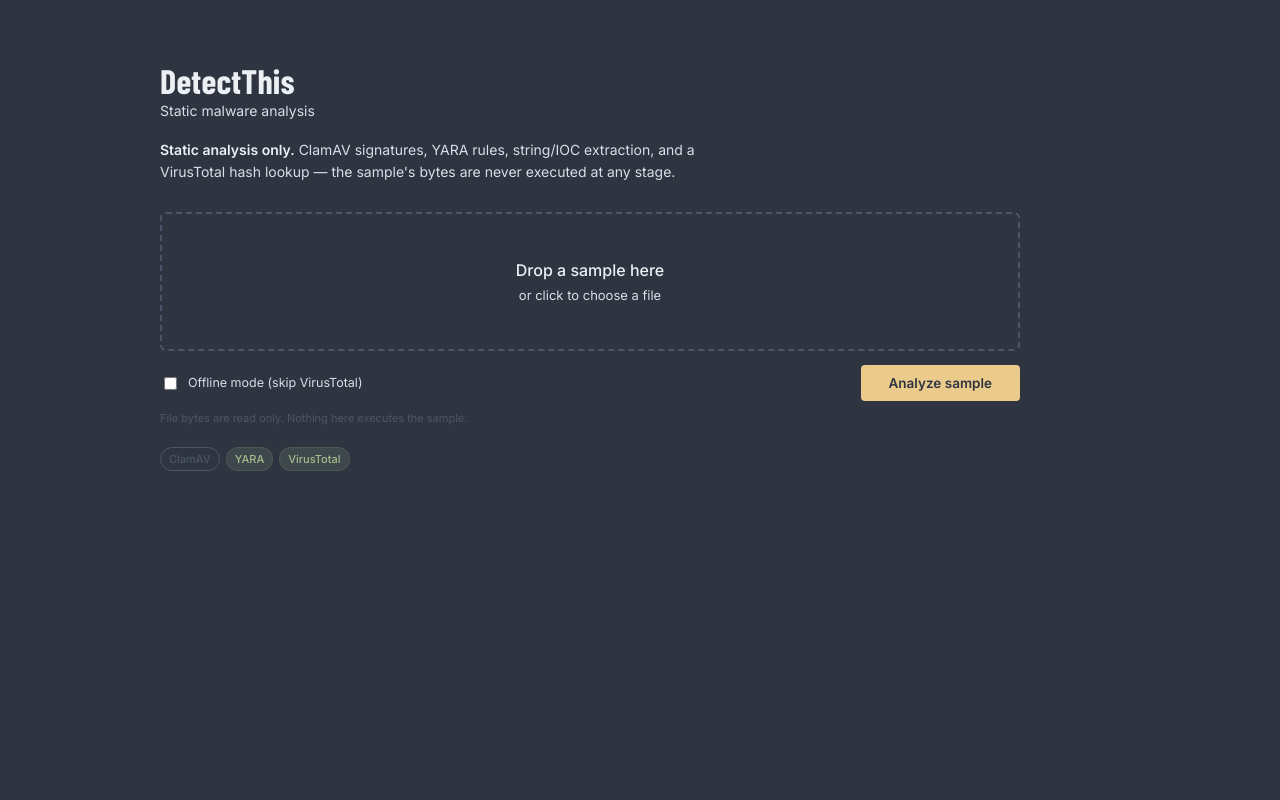
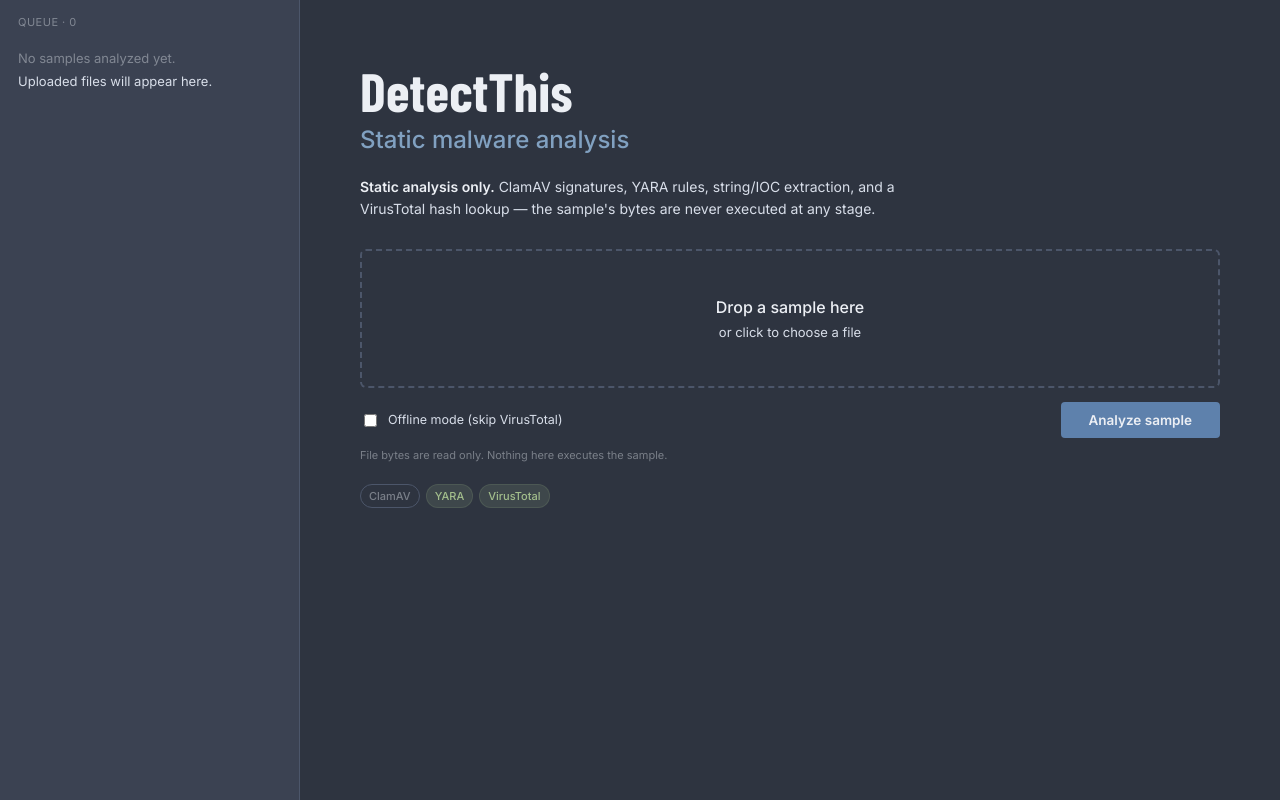
Before and after one commit to CT-66/DetectThis, a Flask app: page / in a window 1280 px wide. Run offline with Flask 3, Linux system fonts and the light colour scheme.

Commit message:
fixed css styles

```diff
--- a/static/style.css
+++ b/static/style.css
@@ -1,5 +1,4 @@
 :root {
-  /*Nord palette*/
   /* Polar Night (backgrounds) */
   --bg: #2e3440; /* nord0 */
   --panel: #3b4252; /* nord1 */
@@ -9,9 +8,9 @@
   /* Snow Storm (text) */
   --text: #eceff4; /* nord6 */
   --muted: #d8dee9; /* nord4 */
-  --muted-2: #4c566a; /* nord3 */
+  --muted-2: rgba(236, 239, 244, 0.4);
 
-  /* Aurora (accents) */
+  /* Aurora (accents) -- dim variants are the same color at low alpha, not a new hue */
   --amber: #ebcb8b; /* nord13 */
   --amber-dim: rgba(235, 203, 139, 0.14);
   --red: #bf616a; /* nord11 */
@@ -21,7 +20,8 @@
 
   /* Frost (info / secondary accents) */
   --steel: #81a1c1; /* nord9 */
-  --on-accent: #2e3440; /* nord0 */
+  --accent: #5e81ac; /* nord10 */
+  --accent-dim: rgba(94, 129, 172, 0.08);
 
   --font-head: "Barlow Condensed", sans-serif;
   --font-body: "Inter", -apple-system, sans-serif;
@@ -76,17 +76,15 @@ h2 {
   height: 100vh;
   position: sticky;
   top: 0;
-  transition:
-    width 0.15s ease,
-    opacity 0.15s ease;
-  overflow: hidden;
 }
-.rail.rail-collapsed {
-  width: 0;
-  min-width: 0;
-  border-right: none;
-  opacity: 0;
-  padding: 0;
+
+.queue-empty {
+  padding: 10px 18px;
+  color: var(--muted-2);
+}
+.queue-empty p {
+  margin: 0 0 4px;
+  font-size: 13px;
 }
 
 .rail-back {
@@ -98,7 +96,7 @@ h2 {
   margin-bottom: 16px;
 }
 .rail-back:hover {
-  color: var(--amber);
+  color: var(--accent);
 }
 .status-row {
   display: flex;
@@ -141,8 +139,8 @@ h2 {
 }
 .dropzone:hover,
 .dropzone.drag-over {
-  border-color: var(--amber);
-  background: rgba(232, 163, 61, 0.06);
+  border-color: var(--accent);
+  background: var(--accent-dim);
 }
 .dz-title {
   font-size: 13px;
@@ -162,13 +160,13 @@ h2 {
   margin: 12px 0;
 }
 .mode-toggle input {
-  accent-color: var(--amber);
+  accent-color: var(--accent);
 }
 
 .btn-primary {
   width: 100%;
-  background: var(--amber);
-  color: var(--on-accent);
+  background: var(--accent);
+  color: var(--text);
   border: none;
   font-family: var(--font-body);
   font-weight: 600;
@@ -218,7 +216,7 @@ h2 {
 }
 .queue-item.is-active {
   background: var(--panel-2);
-  border-left-color: var(--amber);
+  border-left-color: var(--accent);
 }
 .q-stripe {
   width: 3px;
@@ -272,21 +270,23 @@ h2 {
 }
 .hero-title {
   font-family: var(--font-head);
-  font-size: 34px;
+  font-size: 54px;
   font-weight: 700;
   line-height: 1;
   margin: 0;
+  color: var(--text);
 }
 .hero-subtitle {
-  color: var(--muted);
-  font-size: 14px;
-  margin: 2px 0 0;
+  color: var(--steel);
+  font-size: 24px;
+  font-weight: 500;
+  margin: 4px 0 0;
 }
 .hero-summary {
   color: var(--muted);
   font-size: 14px;
   line-height: 1.6;
-  margin: 0 0 28px;
+  margin: 14px 0 28px;
   max-width: 540px;
 }
 .hero-summary strong {
@@ -549,8 +549,8 @@ h2 {
   border-color: var(--muted-2);
 }
 .dl-menu[open] summary {
-  color: var(--amber);
-  border-color: var(--amber);
+  color: var(--accent);
+  border-color: var(--accent);
 }
 .dl-menu-body {
   position: absolute;
@@ -575,7 +575,7 @@ h2 {
 }
 .dl-menu-body a:hover {
   background: var(--panel);
-  color: var(--amber);
+  color: var(--accent);
 }
 
 .panel-escalate {
@@ -740,12 +740,12 @@ h2 {
 }
 .dl-link {
   font-size: 13px;
-  color: var(--amber);
+  color: var(--accent);
   text-decoration: none;
   border-bottom: 1px solid transparent;
 }
 .dl-link:hover {
-  border-bottom-color: var(--amber);
+  border-bottom-color: var(--accent);
 }
 
 .detect-list,
@@ -943,7 +943,7 @@ details summary {
 }
 .tech-details summary::before {
   content: "▸ ";
-  color: var(--amber);
+  color: var(--accent);
 }
 .tech-details[open] summary::before {
   content: "▾ ";
--- a/templates/layout.html
+++ b/templates/layout.html
@@ -19,7 +19,7 @@
   </head>
   <body>
     <div class="shell">
-      <aside class="rail {{ '' if reports else 'rail-collapsed' }}">
+      <aside class="rail">
         <div class="queue">
           {% if stem is defined %}
           <a class="rail-back" href="{{ url_for('index') }}"
@@ -27,6 +27,7 @@
           >
           {% endif %}
           <div class="queue-head">Queue &middot; {{ reports|length }}</div>
+          {% if reports %}
           <ol class="queue-list">
             {% for item in reports %}
             <li>
@@ -43,6 +44,12 @@
             </li>
             {% endfor %}
           </ol>
+          {% else %}
+          <div class="queue-empty">
+            <p>No samples analyzed yet.</p>
+            <p class="muted small">Uploaded files will appear here.</p>
+          </div>
+          {% endif %}
         </div>
       </aside>
 
```
